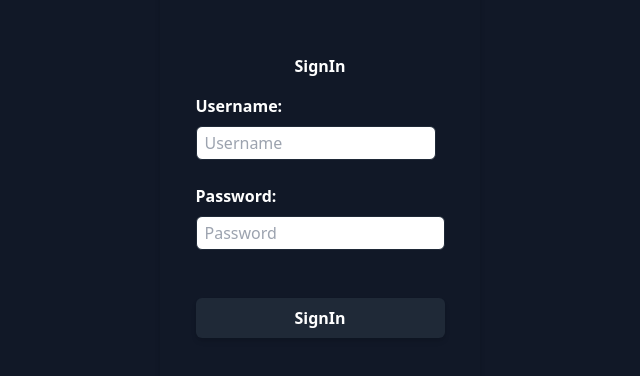
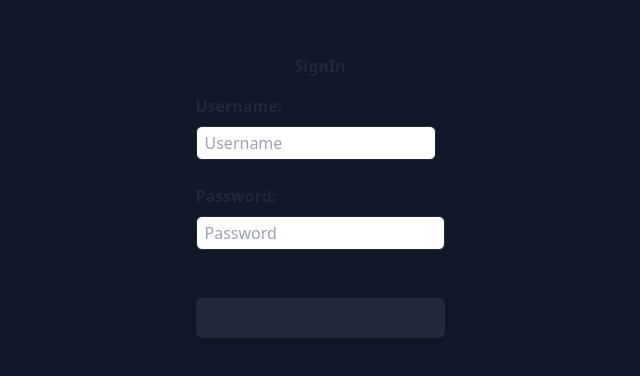
Before and after one commit to almaskhan1286/Socail-Media-App, a website: page index.html in a window 1280 px wide. Shown: the part 204-580 px from the top of the page, without its empty margins (320-960 px from the left). Drawn offline with Linux system fonts and the light colour scheme.

Commit message:
property changes

```diff
--- a/index.html
+++ b/index.html
@@ -17,7 +17,7 @@
     </style>
   </head>
   <body>
-    <div class="flex flex-col justify-center items-center  bg-gray-900 text-white h-screen w-screen">
+    <div class="flex flex-col justify-center items-center  bg-gray-900 text-gray-800 h-screen w-screen">
       <div
         class="flex flex-col gap-y-4 justify-center items-center shadow-md hover:shadow-2xl drop-shadow-custom"
         style="width: 20rem; height: 70vh;"
```
